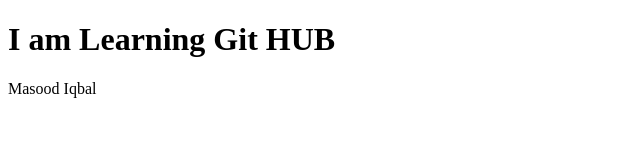
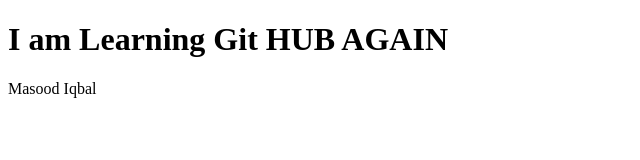
Before and after one commit to OSAMAJANI/webproject, a plain HTML site: page index.html in a window 1280 px wide. Shown: the whole page, without its empty margins (0-640 px from the left). Drawn offline with Linux system fonts and the light colour scheme.

Commit message:
again changes on title

```diff
--- a/index.html
+++ b/index.html
@@ -6,7 +6,7 @@
 </head>
 <body>
 
-	<h1>I am Learning Git HUB</h1>
+	<h1>I am Learning Git HUB AGAIN</h1>
 	<p>Masood Iqbal</p>
 
 </body>
```
